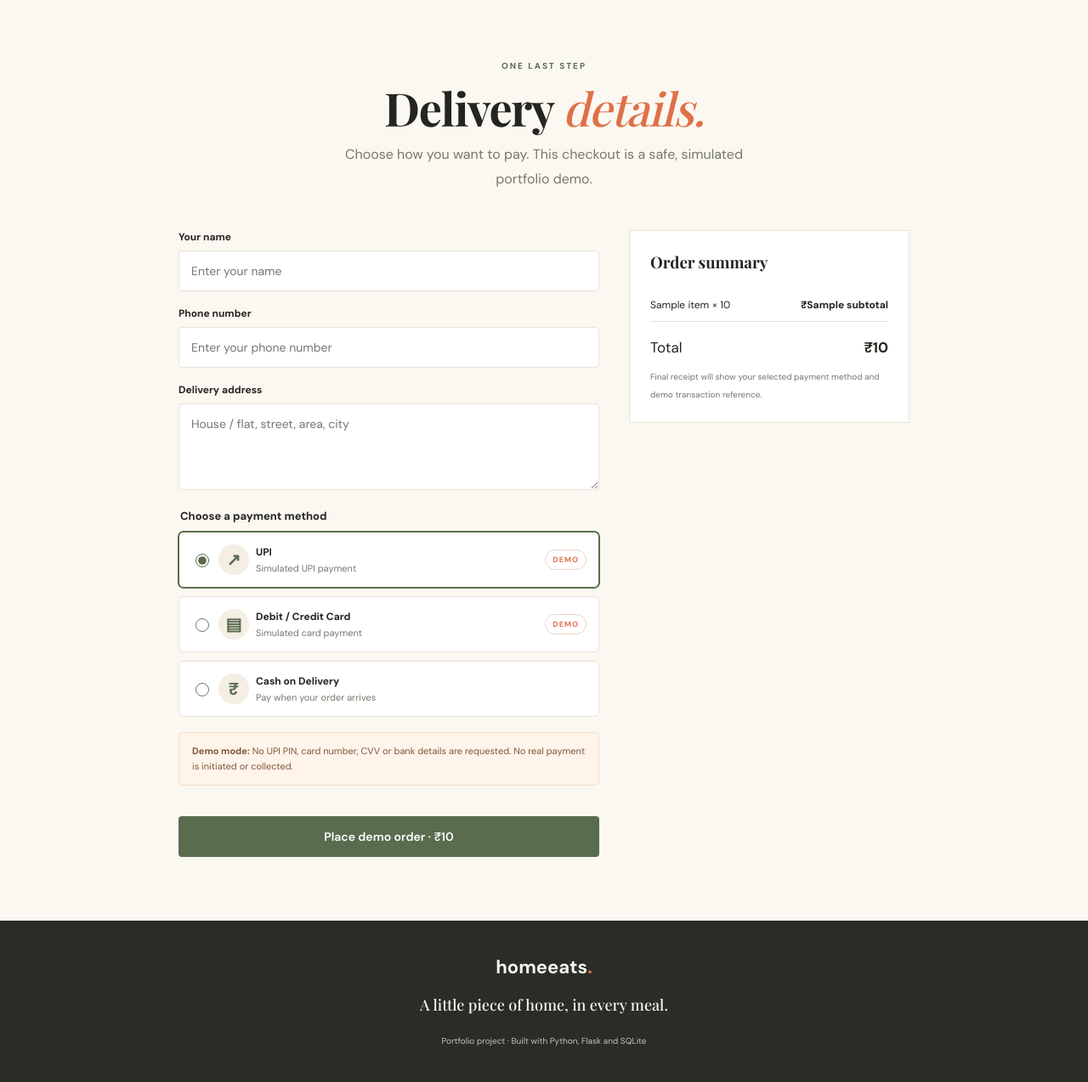
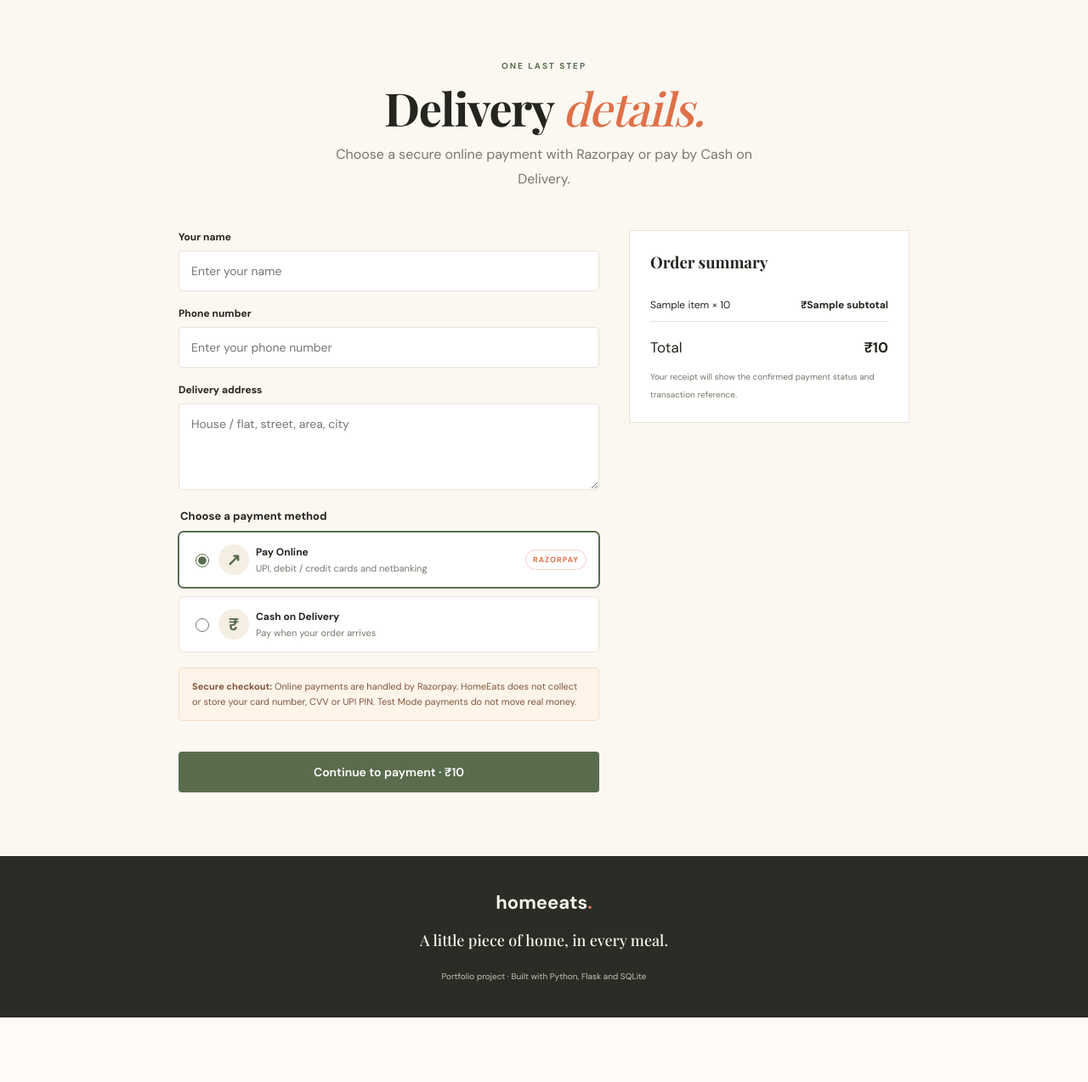
Before and after one commit to Mannn2105/Home--eats, a Flask app: template templates/checkout.html in a window 1280 px wide. Shown: the part 78-1352 px from the top of the page at 85% size. After the commit the page ends 1276 px from the top, so only its background shows below. Run offline with Flask 3, Linux system fonts and the light colour scheme; the template is opened without the code that fills it: most values are stand-ins (such as "Sample title", 1, 10 or a date in 2020); some libraries are stand-ins or nearby versions.

Commit message:
Replace simulated checkout with Razorpay and COD options

```diff
--- a/templates/checkout.html
+++ b/templates/checkout.html
@@ -4,28 +4,22 @@
 <section class="page-intro">
   <span class="eyebrow">ONE LAST STEP</span>
   <h1>Delivery <em>details.</em></h1>
-  <p>Choose how you want to pay. This checkout is a safe, simulated portfolio demo.</p>
+  <p>Choose a secure online payment with Razorpay or pay by Cash on Delivery.</p>
 </section>
 <div class="checkout-layout">
   <form class="checkout-form" method="post">
     <input type="hidden" name="csrf_token" value="{{ csrf_token() }}">
-    <label>Your name<input name="customer" required maxlength="80" placeholder="Enter your name"></label>
-    <label>Phone number<input name="phone" required type="tel" maxlength="20" placeholder="Enter your phone number"></label>
-    <label>Delivery address<textarea name="address" required rows="4" maxlength="500" placeholder="House / flat, street, area, city"></textarea></label>
+    <label>Your name<input name="customer" required maxlength="80" placeholder="Enter your name" value="{{ request.form.get('customer', '') }}"></label>
+    <label>Phone number<input name="phone" required type="tel" maxlength="20" placeholder="Enter your phone number" value="{{ request.form.get('phone', '') }}"></label>
+    <label>Delivery address<textarea name="address" required rows="4" maxlength="500" placeholder="House / flat, street, area, city">{{ request.form.get('address', '') }}</textarea></label>
 
     <fieldset class="payment-options">
       <legend>Choose a payment method</legend>
       <label class="payment-option">
-        <input type="radio" name="payment_method" value="upi_demo" checked>
+        <input type="radio" name="payment_method" value="razorpay" checked>
         <span class="payment-icon">↗</span>
-        <span><b>UPI</b><small>Simulated UPI payment</small></span>
-        <span class="payment-pill">DEMO</span>
-      </label>
-      <label class="payment-option">
-        <input type="radio" name="payment_method" value="card_demo">
-        <span class="payment-icon">▤</span>
-        <span><b>Debit / Credit Card</b><small>Simulated card payment</small></span>
-        <span class="payment-pill">DEMO</span>
+        <span><b>Pay Online</b><small>UPI, debit / credit cards and netbanking</small></span>
+        <span class="payment-pill">RAZORPAY</span>
       </label>
       <label class="payment-option">
         <input type="radio" name="payment_method" value="cod">
@@ -33,8 +27,8 @@
         <span><b>Cash on Delivery</b><small>Pay when your order arrives</small></span>
       </label>
     </fieldset>
-    <div class="demo-payment-note"><b>Demo mode:</b> No UPI PIN, card number, CVV or bank details are requested. No real payment is initiated or collected.</div>
-    <button class="btn" type="submit">Place demo order · ₹{{ total }}</button>
+    <div class="demo-payment-note"><b>Secure checkout:</b> Online payments are handled by Razorpay. HomeEats does not collect or store your card number, CVV or UPI PIN. Test Mode payments do not move real money.</div>
+    <button class="btn" type="submit">Continue to payment · ₹{{ total }}</button>
   </form>
   <aside class="order-summary">
     <h3>Order summary</h3>
@@ -42,7 +36,41 @@
     <div class="summary-row"><span>{{ item.name }} × {{ item.qty }}</span><b>₹{{ item.subtotal }}</b></div>
     {% endfor %}
     <div class="summary-total"><span>Total</span><b>₹{{ total }}</b></div>
-    <small>Final receipt will show your selected payment method and demo transaction reference.</small>
+    <small>Your receipt will show the confirmed payment status and transaction reference.</small>
   </aside>
 </div>
+{% if razorpay_options %}
+<script src="https://checkout.razorpay.com/v1/checkout.js"></script>
+<script>
+  (function () {
+    const options = {{ razorpay_options|tojson }};
+    options.handler = function (response) {
+      const form = document.createElement("form");
+      form.method = "POST";
+      form.action = {{ url_for('verify_payment')|tojson }};
+      const values = {
+        csrf_token: {{ csrf_token()|tojson }},
+        razorpay_payment_id: response.razorpay_payment_id,
+        razorpay_order_id: response.razorpay_order_id,
+        razorpay_signature: response.razorpay_signature
+      };
+      Object.entries(values).forEach(([name, value]) => {
+        const input = document.createElement("input");
+        input.type = "hidden";
+        input.name = name;
+        input.value = value;
+        form.appendChild(input);
+      });
+      document.body.appendChild(form);
+      form.submit();
+    };
+    options.modal = { ondismiss: function () { /* Keep the cart available if checkout is closed. */ } };
+    const checkout = new Razorpay(options);
+    checkout.on("payment.failed", function () {
+      alert("Payment was not completed. Your cart is still available; please try again.");
+    });
+    checkout.open();
+  })();
+</script>
+{% endif %}
 {% endblock %}
```
